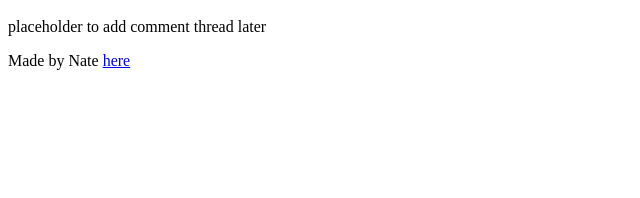
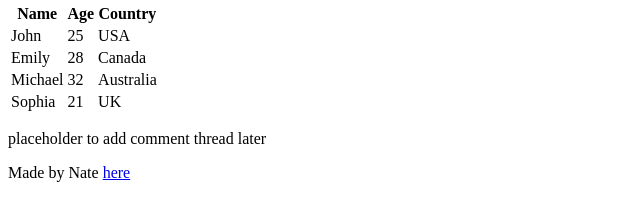
Before and after one commit to LuluOcean/My_First_Portfolio, a plain HTML site: page html_basic/index.html in a window 1280 px wide. Shown: the part 647-845 px from the top of the page, without its empty margins (0-640 px from the left). Before the commit the page ends 800 px from the top, so only its background shows below. Drawn offline with Linux system fonts and the light colour scheme.

Commit message:
Updating index and tweet webpage

```diff
--- a/html_basic/index.html
+++ b/html_basic/index.html
@@ -22,6 +22,39 @@
 					<p>Ferrari Racing</p>
 					<image src="https://i.ibb.co/gTDZZT8/ALX-Logo-07.png">
 					<a href="https://en.wikipedia.org/wiki/Formula_One_car">Find out more about F1</a>
+					<div class="learners-table">
+						<table>
+						<thead>
+							<tr>
+							<th>Name</th>
+							<th>Age</th>
+							<th>Country</th>
+							</tr>
+						</thead>
+						<tbody>
+							<tr>
+							<td>John</td>
+							<td>25</td>
+							<td>USA</td>
+							</tr>
+							<tr>
+							<td>Emily</td>
+							<td>28</td>
+							<td>Canada</td>
+							</tr>
+							<tr>
+							<td>Michael</td>
+							<td>32</td>
+							<td>Australia</td>
+							</tr>
+							<tr>
+							<td>Sophia</td>
+							<td>21</td>
+							<td>UK</td>
+							</tr>
+						</tbody>
+						</table>
+					</div>
 				</article>
 				<aside>
 					<p>placeholder to add comment thread later</p>
```
Also changed, not shown: html_basic/tweets.html (+1 -1 lines).
